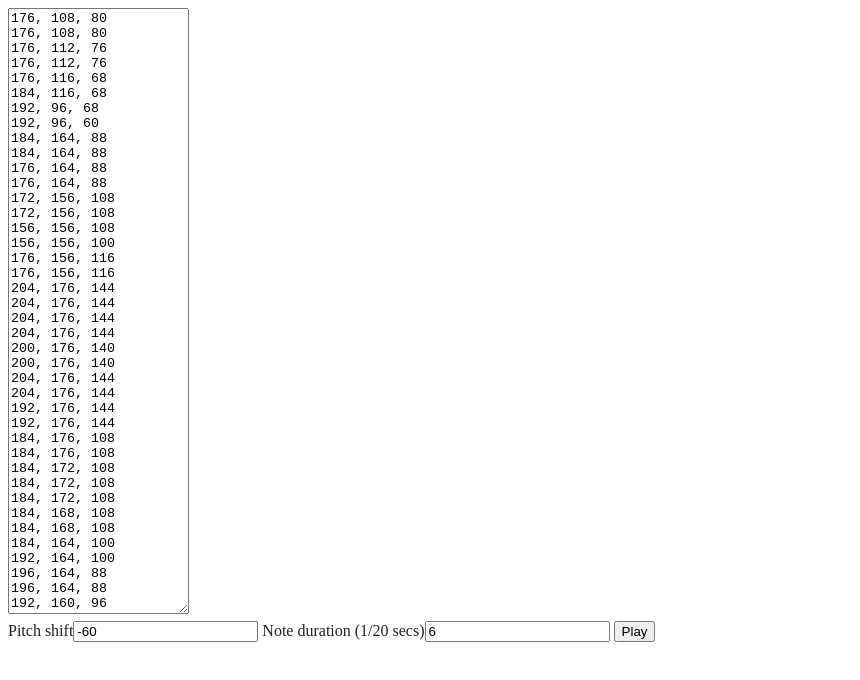
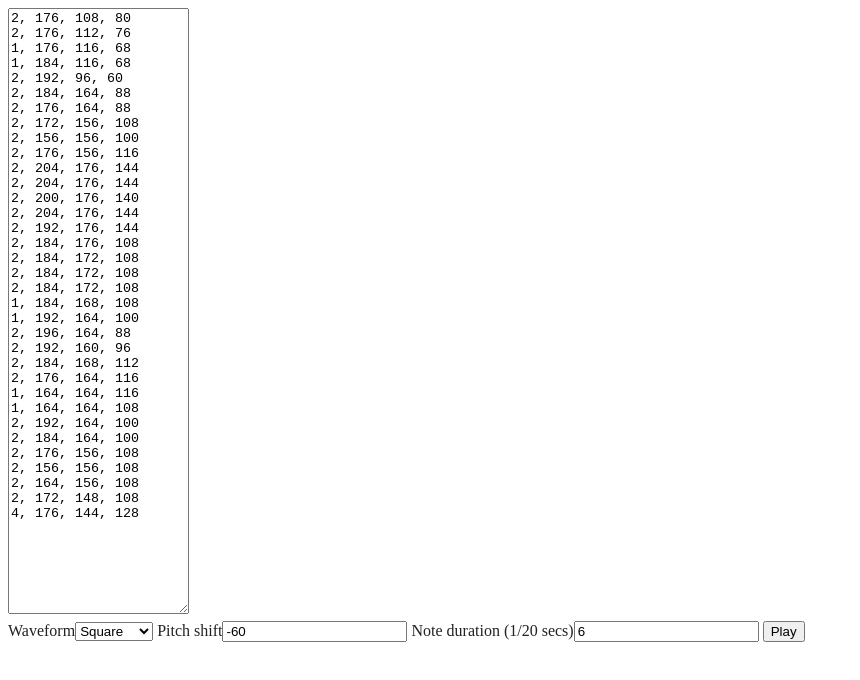
Before and after one commit to jftsang/microsound, a plain HTML site: page index.html in a window 1280 px wide. Shown: the whole page, without its empty margins (0-860 px from the left). Drawn offline with Linux system fonts and the light colour scheme.

Commit message:
deploy: 5d7a62ca5110b3cc213d58b5102f36a07a8de13f

```diff
--- a/index.html
+++ b/index.html
@@ -1,64 +1,35 @@
 <!doctype html><html class="no-js" lang=""><head><meta charset="utf-8"><meta name="viewport" content="width=device-width,initial-scale=1"><title>BBC Micro SOUND and ENVELOPE Interpreter</title><link rel="stylesheet" href="css/style.css"><meta name="description" content=""><meta property="og:title" content=""><meta property="og:type" content=""><meta property="og:url" content=""><meta property="og:image" content=""><meta property="og:image:alt" content=""><link rel="icon" href="/favicon.ico" sizes="any"><link rel="icon" href="/icon.svg" type="image/svg+xml"><link rel="apple-touch-icon" href="icon.png"><link rel="manifest" href="site.webmanifest"><meta name="theme-color" content="#fafafa"><script defer="defer" src="./js/app.js"></script></head><body><label for="commands"></label> <textarea id="commands" rows="40">
-176, 108, 80
-176, 108, 80
-176, 112, 76
-176, 112, 76
-176, 116, 68
-184, 116, 68
-192, 96, 68
-192, 96, 60
-184, 164, 88
-184, 164, 88
-176, 164, 88
-176, 164, 88
-172, 156, 108
-172, 156, 108
-156, 156, 108
-156, 156, 100
-176, 156, 116
-176, 156, 116
-204, 176, 144
-204, 176, 144
-204, 176, 144
-204, 176, 144
-200, 176, 140
-200, 176, 140
-204, 176, 144
-204, 176, 144
-192, 176, 144
-192, 176, 144
-184, 176, 108
-184, 176, 108
-184, 172, 108
-184, 172, 108
-184, 172, 108
-184, 168, 108
-184, 168, 108
-184, 164, 100
-192, 164, 100
-196, 164, 88
-196, 164, 88
-192, 160, 96
-192, 160, 96
-184, 168, 112
-184, 168, 112
-176, 164, 116
-176, 164, 116
-164, 164, 116
-164, 164, 108
-192, 164, 100
-192, 164, 100
-184, 164, 100
-184, 164, 100
-176, 156, 108
-176, 156, 108
-156, 156, 108
-156, 156, 108
-164, 156, 108
-164, 156, 108
-172, 148, 108
-172, 148, 108
-176, 144, 128
-176, 144, 128
-176, 144, 128
-176, 144, 128</textarea><br/><label for="pitchShift">Pitch shift</label><input id="pitchShift" type="number" value="-60"/> <label for="baseDuration">Note duration (1/20 secs)</label><input id="baseDuration" type="number" value="6"> <button id="playSound">Play</button><script src="js/app.js"></script></body></html>
+2, 176, 108, 80
+2, 176, 112, 76
+1, 176, 116, 68
+1, 184, 116, 68
+2, 192, 96, 60
+2, 184, 164, 88
+2, 176, 164, 88
+2, 172, 156, 108
+2, 156, 156, 100
+2, 176, 156, 116
+2, 204, 176, 144
+2, 204, 176, 144
+2, 200, 176, 140
+2, 204, 176, 144
+2, 192, 176, 144
+2, 184, 176, 108
+2, 184, 172, 108
+2, 184, 172, 108
+2, 184, 172, 108
+1, 184, 168, 108
+1, 192, 164, 100
+2, 196, 164, 88
+2, 192, 160, 96
+2, 184, 168, 112
+2, 176, 164, 116
+1, 164, 164, 116
+1, 164, 164, 108
+2, 192, 164, 100
+2, 184, 164, 100
+2, 176, 156, 108
+2, 156, 156, 108
+2, 164, 156, 108
+2, 172, 148, 108
+4, 176, 144, 128</textarea><br/><label for="waveform">Waveform</label><select id="waveform" name="waveform"><option value="sawtooth">Sawtooth</option><option value="sine">Sine</option><option value="square" selected="selected">Square</option><option value="triangle">Triangle</option></select> <label for="pitchShift">Pitch shift</label><input id="pitchShift" type="number" value="-60"/> <label for="baseDuration">Note duration (1/20 secs)</label><input id="baseDuration" type="number" value="6"> <button id="playSound">Play</button><script src="js/app.js"></script></body></html>
--- a/js/app.js
+++ b/js/app.js
@@ -1 +1 @@
-(()=>{const e=new(window.AudioContext||window.webkitAudioContext);async function n({channel:n,pitch:t,duration:o,volume:a}){return new Promise((n=>{const c=e.createOscillator(),l=e.createGain();c.type="sine";const i=Math.pow(2,(t-53)/48);console.log(t),console.log(i),c.frequency.value=256*i,console.log(c.frequency.value),l.gain.value=a/15,c.connect(l),l.connect(e.destination),c.start(),c.stop(e.currentTime+o/20),c.onended=n}))}document.getElementById("playSound").addEventListener("click",(async()=>{const e=parseInt(document.getElementById("pitchShift").value),t=parseInt(document.getElementById("baseDuration").value),o=document.getElementById("commands").value.split("\n");for(let a=0;a<o.length;a++){const c=o[a].split(",");await Promise.all(c.map(((o,a)=>n({channel:a,pitch:parseInt(o.trim())+e,duration:t,volume:15/Math.pow(4,a)}))))}}))})();
+(()=>{const e=new(window.AudioContext||window.webkitAudioContext);async function t({channel:t,pitch:n,duration:o,volume:a,waveform:c}){return new Promise((t=>{const l=e.createOscillator(),i=e.createGain();l.type=c;const u=Math.pow(2,(n-53)/48);console.log(n),console.log(u),l.frequency.value=256*u,console.log(l.frequency.value),i.gain.value=a/15,l.connect(i),i.connect(e.destination),l.start(),l.stop(e.currentTime+o/20),l.onended=t}))}document.getElementById("playSound").addEventListener("click",(async()=>{const e=document.getElementById("waveform").value,n=parseInt(document.getElementById("pitchShift").value),o=parseInt(document.getElementById("baseDuration").value),a=document.getElementById("commands").value.split("\n");for(let c=0;c<a.length;c++){const[l,...i]=a[c].split(",");await Promise.all(i.map(((a,c)=>t({channel:c,pitch:parseInt(a.trim())+n,duration:o*l,volume:15/Math.pow(4,c),waveform:e}))))}}))})();
```
